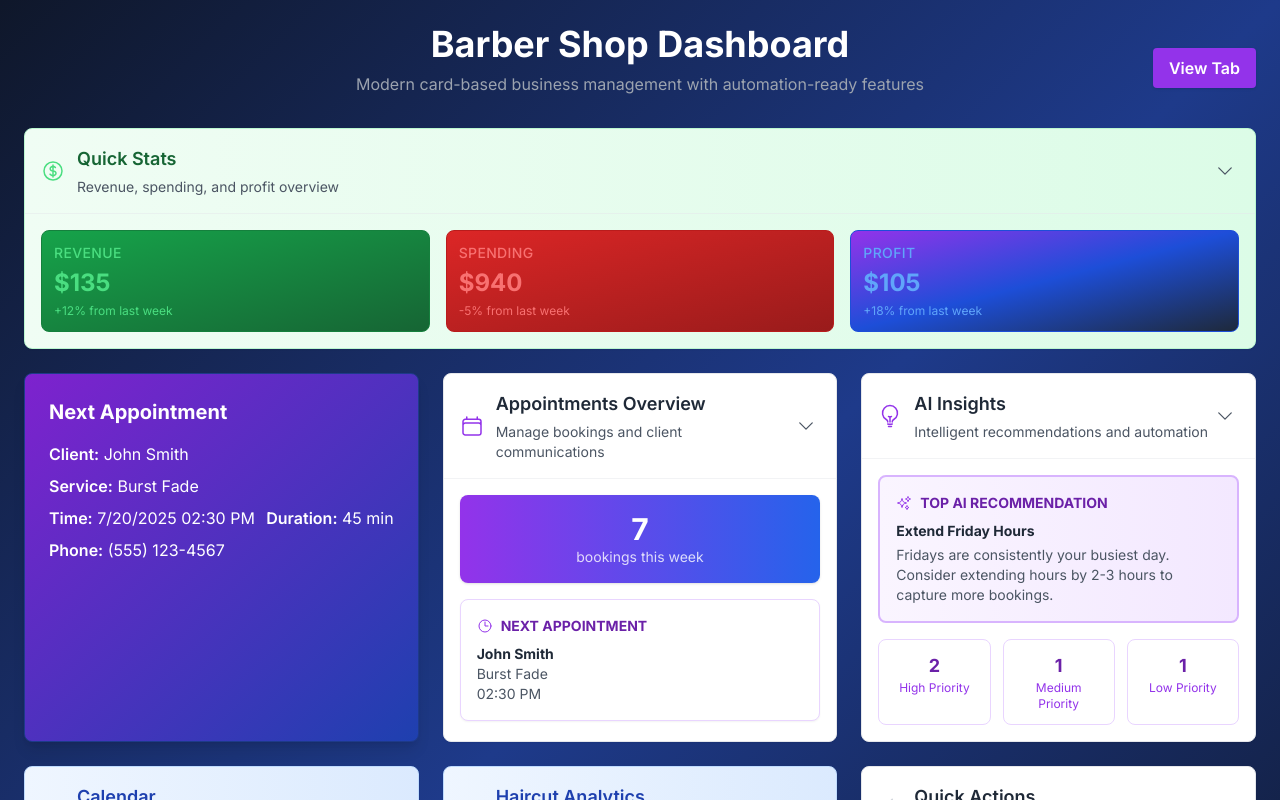
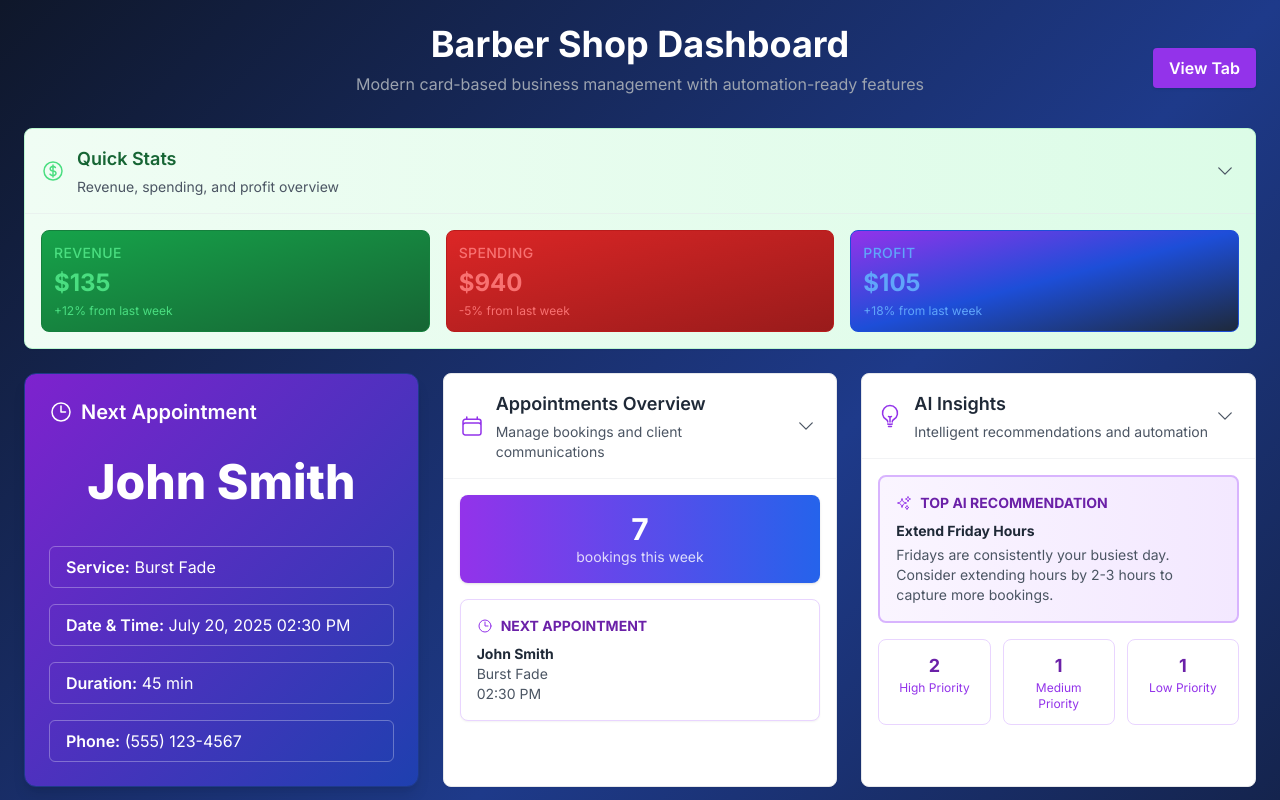
Before and after one commit to acheema5/JC-Dashboard, a Next.js app: page / in a window 1280 px wide. Shown: the top 800 px of the page. Built offline with nearby package versions, Linux system fonts and the light colour scheme.

Commit message:
updated next appointment styling

```diff
--- a/app/components/NextAppointmentCard.tsx
+++ b/app/components/NextAppointmentCard.tsx
@@ -1,9 +1,11 @@
 'use client';
+
+import { ClockIcon } from '@heroicons/react/24/outline';
 
 interface NextAppointmentCardProps {
   clientName: string;
   service: string;
-  time: Date | string; // accept string too, just in case
+  time: Date | string;
   duration: number;
   phoneNumber: string;
 }
@@ -15,34 +17,41 @@ export function NextAppointmentCard({
   duration,
   phoneNumber,
 }: NextAppointmentCardProps) {
-  // Parse time if it is a string to Date
+  // Parse time if string
   const parsedTime = typeof time === 'string' ? new Date(time) : time;
 
-  // If time is invalid or undefined, show fallback text
   const timeDisplay =
     parsedTime && !isNaN(parsedTime.getTime())
-      ? `${parsedTime.toLocaleDateString()} ${parsedTime.toLocaleTimeString([], { hour: '2-digit', minute: '2-digit' })}`
+      ? `${parsedTime.toLocaleDateString(undefined, {
+          month: 'long',
+          day: 'numeric',
+          year: 'numeric',
+        })} ${parsedTime.toLocaleTimeString([], { hour: '2-digit', minute: '2-digit' })}`
       : 'Time not available';
 
   return (
-    <div className="bg-gradient-to-br from-purple-700 to-blue-800 text-white rounded-lg p-6 border border-blue-900 shadow-lg">
-      <h3 className="text-xl font-bold mb-4">Next Appointment</h3>
-      <div className="space-y-2">
-        <div>
-          <span className="font-semibold">Client:</span> {clientName}
-        </div>
-        <div>
+    <div className="bg-gradient-to-br from-purple-700 to-blue-800 text-white rounded-xl p-6 border border-blue-900 shadow-lg flex flex-col h-full">
+      {/* Header with icon */}
+      <div className="flex items-center space-x-2 mb-8">
+        <ClockIcon className="h-6 w-6 text-white" />
+        <h3 className="text-xl font-semibold">Next Appointment</h3>
+      </div>
+
+      {/* Client Name centered big */}
+      <h2 className="text-5xl font-extrabold mb-10 text-center">{clientName}</h2>
+
+      {/* Details left aligned with translucent border and spacing */}
+      <div className="space-y-4">
+        <div className="border border-white border-opacity-30 rounded-md px-4 py-2">
           <span className="font-semibold">Service:</span> {service}
         </div>
-        <div className="flex justify-between">
-          <div>
-            <span className="font-semibold">Time:</span> {timeDisplay}
-          </div>
-          <div>
-            <span className="font-semibold">Duration:</span> {duration} min
-          </div>
+        <div className="border border-white border-opacity-30 rounded-md px-4 py-2">
+          <span className="font-semibold">Date & Time:</span> {timeDisplay}
         </div>
-        <div>
+        <div className="border border-white border-opacity-30 rounded-md px-4 py-2">
+          <span className="font-semibold">Duration:</span> {duration} min
+        </div>
+        <div className="border border-white border-opacity-30 rounded-md px-4 py-2">
           <span className="font-semibold">Phone:</span> {phoneNumber}
         </div>
       </div>
```
